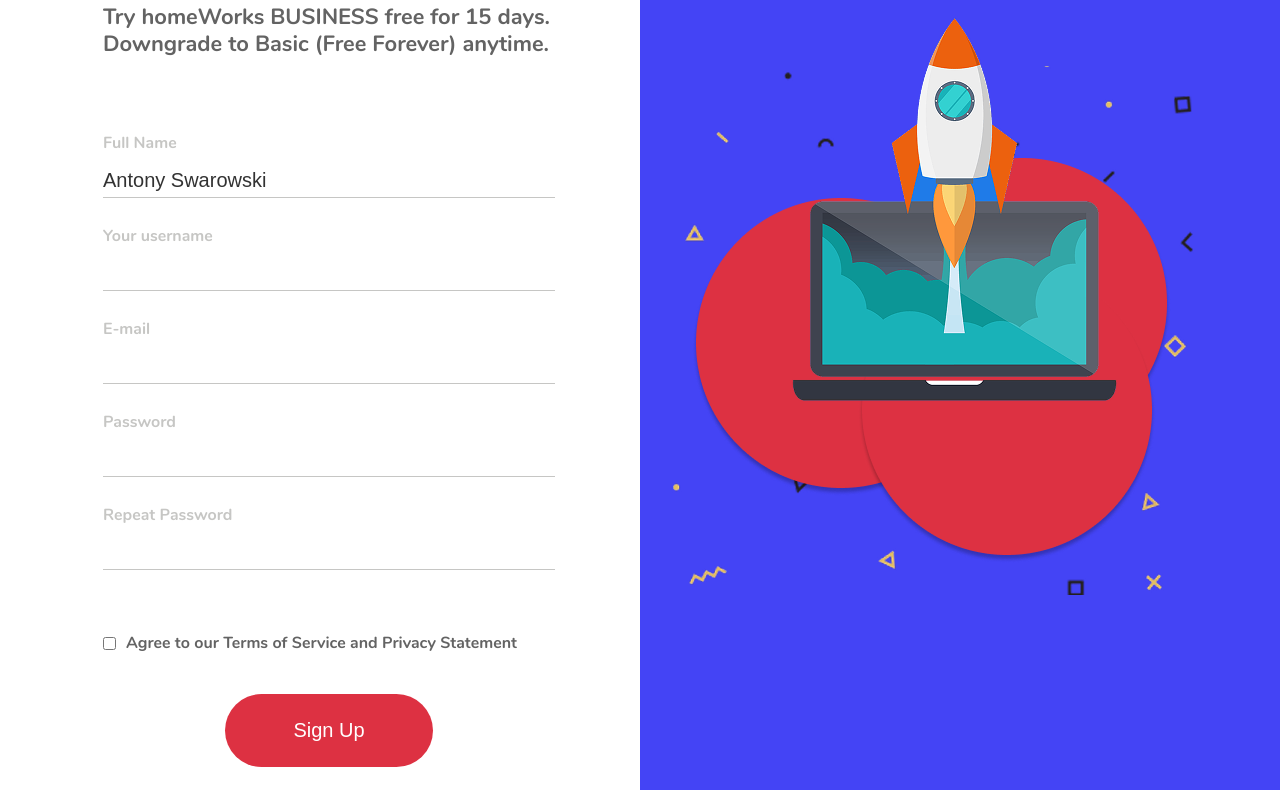
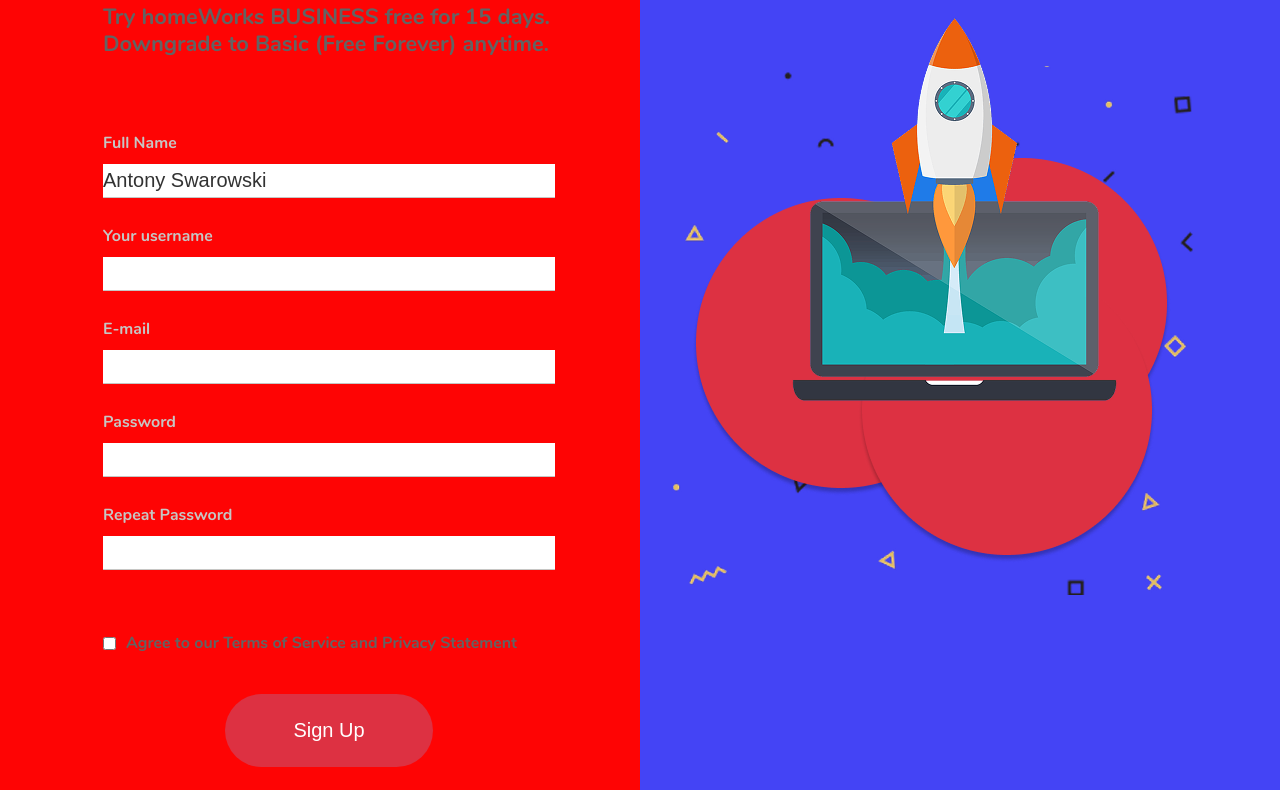
Before and after one commit to avictoriaweb/account-page, a plain HTML site: page index.html in a window 1280 px wide. Shown: the part 259-1049 px from the top of the page. Drawn offline with Linux system fonts and the light colour scheme.

Commit message:
content-block background red

```diff
--- a/css/style.css
+++ b/css/style.css
@@ -24,7 +24,7 @@
 }
 
 .content-block {
-    background-color: #ffffff;
+    background-color: #fe0404;
     width: 50%;
 }
 
```
